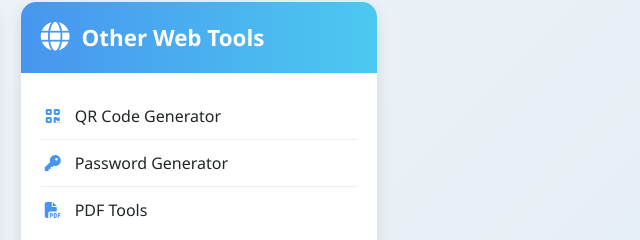
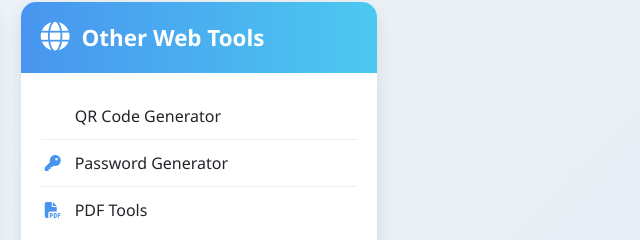
Before and after one commit to muskanbanudivan08-maker/Web-Tools-Collection, a plain HTML site: page index.html in a window 1280 px wide. Shown: the part 846-1086 px from the top of the page, 441-1081 px from the left. Drawn offline with Linux system fonts and the light colour scheme.

Commit message:
Update index.html

```diff
--- a/index.html
+++ b/index.html
@@ -346,7 +346,7 @@
                 </div>
                 <div class="card-content">
                     <ul class="tool-list">
-                        <li><i class="fas fa-qrcode"></i> QR Code Generator</li>
+                        <li><i class="QR Code Generator"></i> QR Code Generator</li>
                         <li><i class="fas fa-key"></i> Password Generator</li>
                         <li><i class="fas fa-file-pdf"></i> PDF Tools</li>
                     </ul>
```
